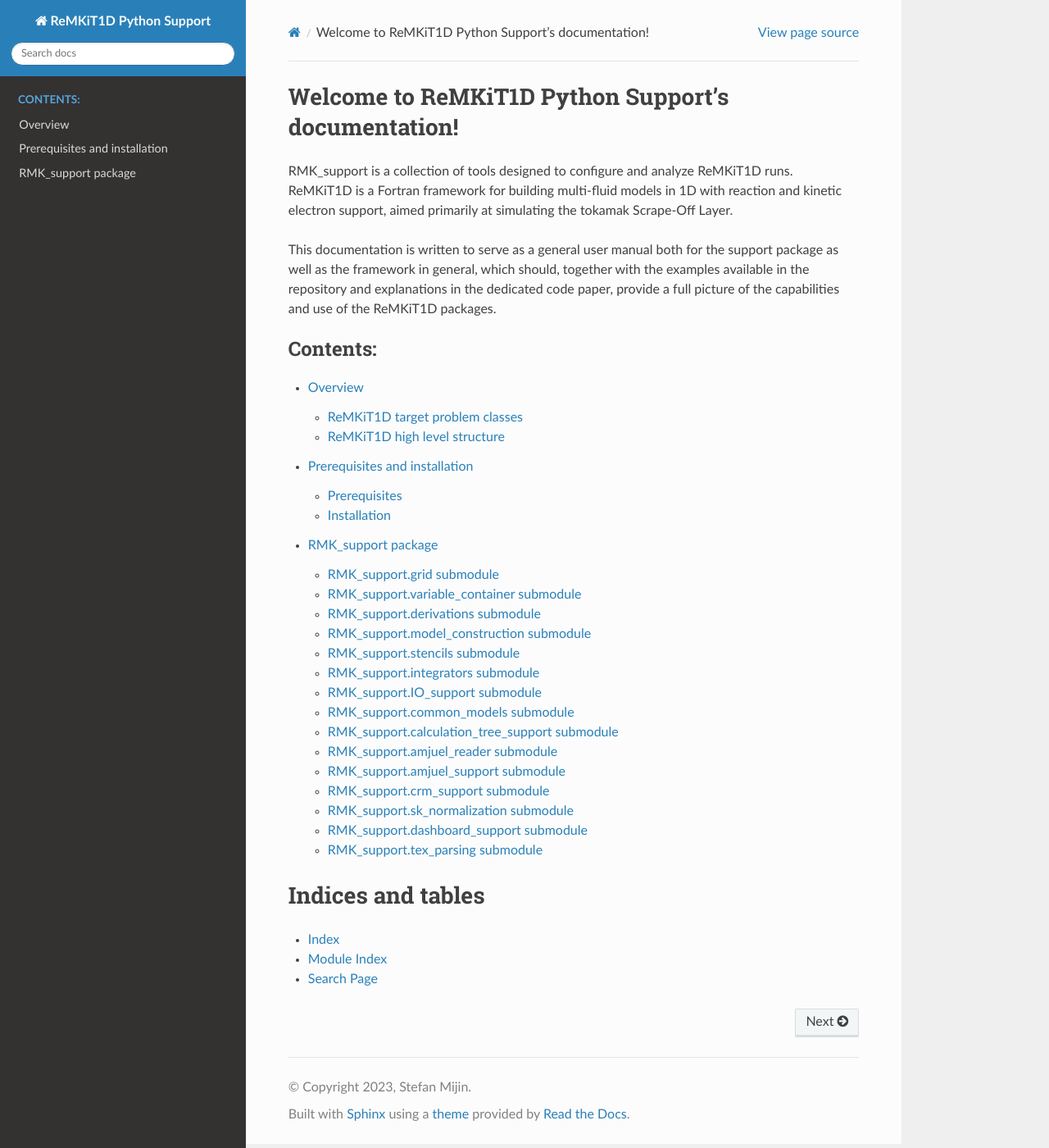
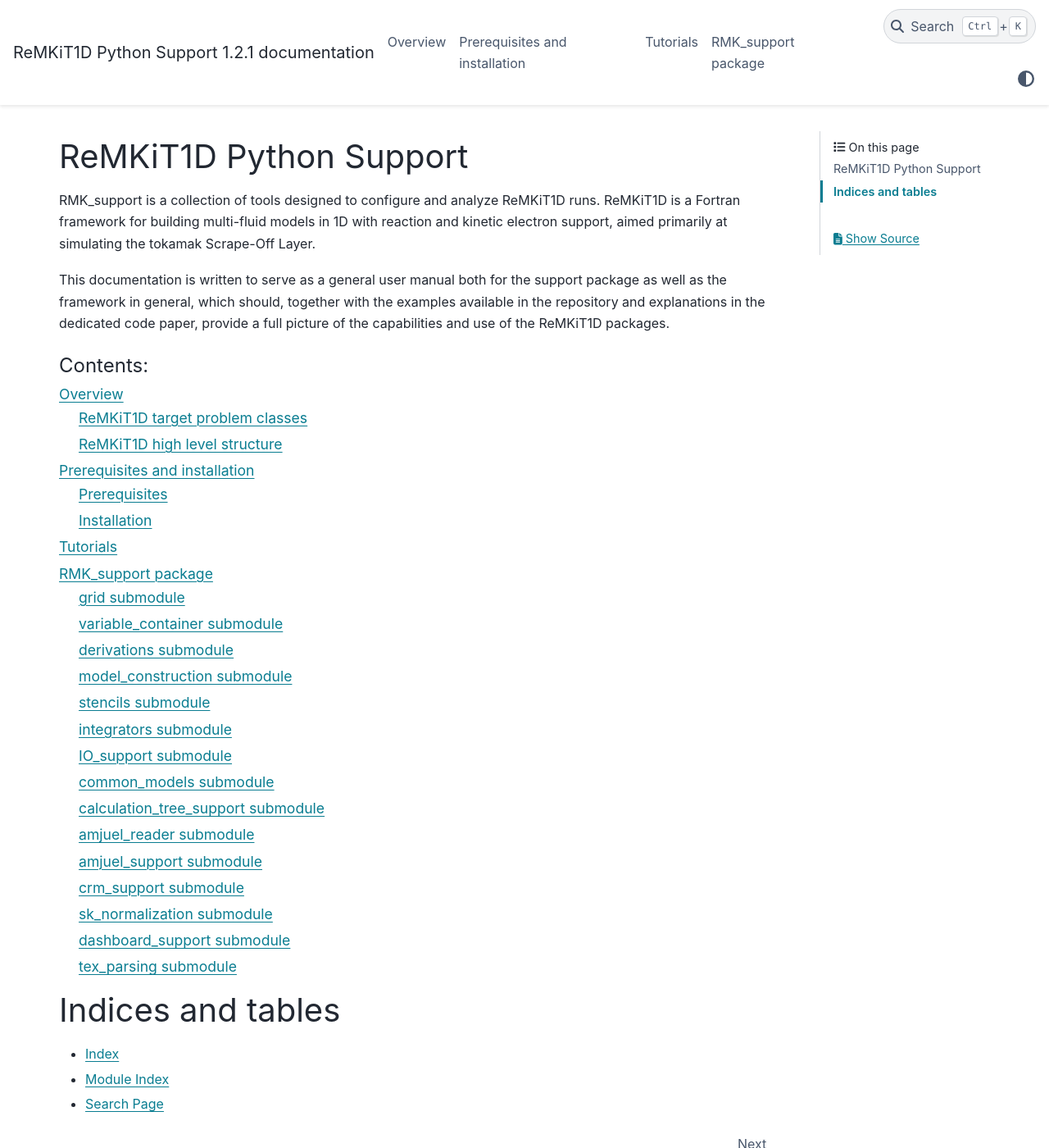
Before and after one commit to ukaea/ReMKiT1D-Python, a Sphinx documentation site: the page built from docs/source/index.rst, in a window 1280 px wide and 1400 px high. Shown: the whole window at 82% size. Built offline with Sphinx 7.4.7 and the PyData theme 0.15.4, drawn with Linux system fonts in a browser that asks for light colours; some of the changed text lies outside the part shown.

Commit message:
2 basic tutorials completed, started third

```diff
--- a/docs/requirements.txt
+++ b/docs/requirements.txt
@@ -1,6 +1,6 @@
 nbsphinx
 nbsphinx-link
-sphinx_rtd_theme
+pydata_sphinx_theme
 numpy
 h5py
 xarray
--- a/docs/source/RMK_support.rst
+++ b/docs/source/RMK_support.rst
@@ -6,120 +6,120 @@ RMK\_support package
    :undoc-members:
    :show-inheritance:
 
-RMK\_support.grid submodule
-----------------------------
+grid submodule
+--------------
 
 .. automodule:: RMK_support.grid
    :members:
    :undoc-members:
    :show-inheritance:
 
-RMK\_support.variable\_container submodule
-------------------------------------------
+variable\_container submodule
+-----------------------------
 
 .. automodule:: RMK_support.variable_container
    :members:
    :undoc-members:
    :show-inheritance:
 
-RMK\_support.derivations submodule
-------------------------------------------
+derivations submodule
+---------------------
 
 .. automodule:: RMK_support.derivations
    :members:
    :undoc-members:
    :show-inheritance:
 
-RMK\_support.model\_construction submodule
-------------------------------------------
+model\_construction submodule
+-----------------------------
 
 .. automodule:: RMK_support.model_construction
    :members:
    :undoc-members:
    :show-inheritance:
 
-RMK\_support.stencils submodule
-------------------------------------------
+stencils submodule
+------------------
 
 .. automodule:: RMK_support.stencils
    :members:
    :undoc-members:
    :show-inheritance:
 
-RMK\_support.integrators submodule
-------------------------------------------
+integrators submodule
+---------------------
 
 .. automodule:: RMK_support.integrators
    :members:
    :undoc-members:
    :show-inheritance:
 
-RMK\_support.IO\_support submodule
-----------------------------------
+IO\_support submodule
+---------------------
 
 .. automodule:: RMK_support.IO_support
    :members:
    :undoc-members:
    :show-inheritance:
 
-RMK\_support.common\_models submodule
--------------------------------------
+common\_models submodule
+------------------------
 
 .. automodule:: RMK_support.common_models
    :members:
    :undoc-members:
    :show-inheritance:
 
-RMK\_support.calculation\_tree\_support submodule
--------------------------------------------------
+calculation\_tree\_support submodule
+------------------------------------
 
 .. automodule:: RMK_support.calculation_tree_support
    :members:
    :undoc-members:
    :show-inheritance:
 
-RMK\_support.amjuel\_reader submodule
--------------------------------------
+amjuel\_reader submodule
+------------------------
 
 .. automodule:: RMK_support.amjuel_reader
    :members:
    :undoc-members:
    :show-inheritance:
 
-RMK\_support.amjuel\_support submodule
---------------------------------------
+amjuel\_support submodule
+-------------------------
 
 .. automodule:: RMK_support.amjuel_support
    :members:
    :undoc-members:
    :show-inheritance:
 
-RMK\_support.crm\_support submodule
-------------------------------------
+crm\_support submodule
+----------------------
 
 .. automodule:: RMK_support.crm_support
    :members:
    :undoc-members:
    :show-inheritance:
 
-RMK\_support.sk\_normalization submodule
-----------------------------------------
+sk\_normalization submodule
+---------------------------
 
 .. automodule:: RMK_support.sk_normalization
    :members:
    :undoc-members:
    :show-inheritance:
 
-RMK\_support.dashboard\_support submodule
------------------------------------------
+dashboard\_support submodule
+----------------------------
 
 .. automodule:: RMK_support.dashboard_support
    :members:
    :undoc-members:
    :show-inheritance:
 
-RMK\_support.tex\_parsing submodule
------------------------------------------
+tex\_parsing submodule
+----------------------
 
 .. automodule:: RMK_support.tex_parsing
    :members:
--- a/docs/source/conf.py
+++ b/docs/source/conf.py
@@ -25,10 +25,18 @@ nbsphinx_execute = 'never'
 templates_path = ['_templates']
 exclude_patterns = []
 
-
+add_module_names = False
 
 # -- Options for HTML output -------------------------------------------------
 # https://www.sphinx-doc.org/en/master/usage/configuration.html#options-for-html-output
 
-html_theme = 'sphinx_rtd_theme'
+html_theme = 'pydata_sphinx_theme'
 html_static_path = ['_static']
+
+html_theme_options = {
+    "navbar_start": ["navbar-logo"],
+    "navbar_align": "left",
+    "primary_sidebar_end": [],
+    "navigation_depth": 0,
+    "show_nav_level": 3
+}
--- a/docs/source/index.rst
+++ b/docs/source/index.rst
@@ -1,5 +1,5 @@
-Welcome to ReMKiT1D Python Support's documentation!
-===================================================
+ReMKiT1D Python Support
+=======================
 
 RMK_support is a collection of tools designed to configure and analyze ReMKiT1D runs. ReMKiT1D is a Fortran framework for building multi-fluid models in 1D with reaction and kinetic electron support, aimed primarily at simulating the tokamak Scrape-Off Layer.
 
@@ -11,6 +11,7 @@ This documentation is written to serve as a general user manual both for the sup
 
    overview.rst
    prereqs_install.rst
+   tutorials.rst
    RMK_support.rst
 
 
```
Also changed, not shown: docs/source/prereqs_install.rst (+9 -0 lines), docs/source/tutorials.rst (added, +14 -0 lines), 9 other files.
